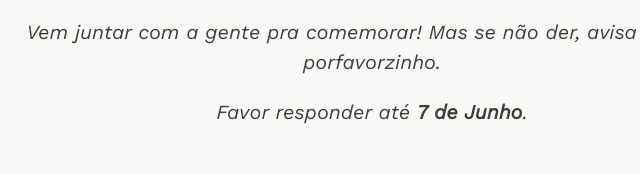
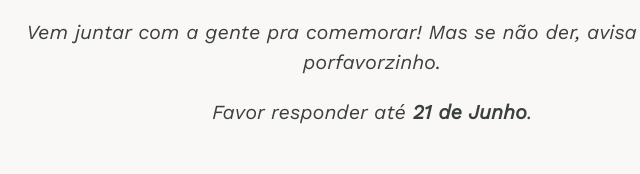
Before and after one commit to augustomafra/ivanaeaugusto, a plain HTML site: page index.html in a window 1280 px wide. Shown: the part 2362-2536 px from the top of the page, 268-908 px from the left. Drawn offline with nearby package versions, Linux system fonts and the light colour scheme; files whose address does not match are found by name.

Commit message:
Update rsvp date

```diff
--- a/index.html
+++ b/index.html
@@ -249,7 +249,7 @@
 						avisa a gente porfavorzinho.
 					</p>
 					<p>
-						Favor responder até <b>7 de Junho</b>.
+						Favor responder até <b>21 de Junho</b>.
 					</p>
 					</i>
 				</div>
```
